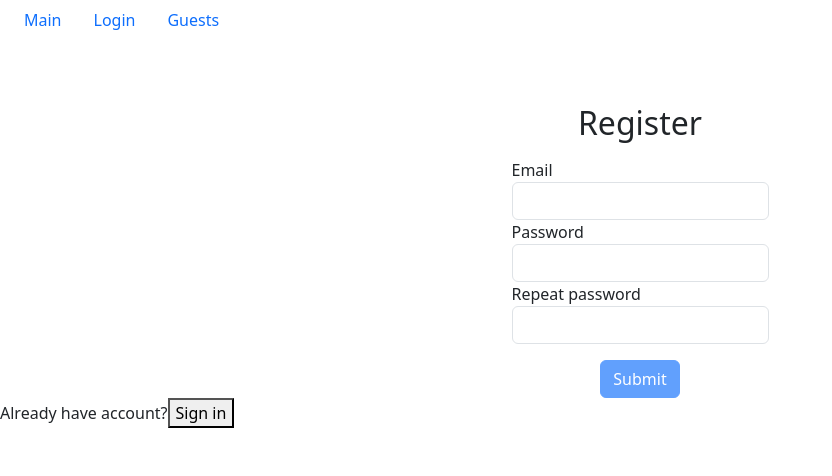
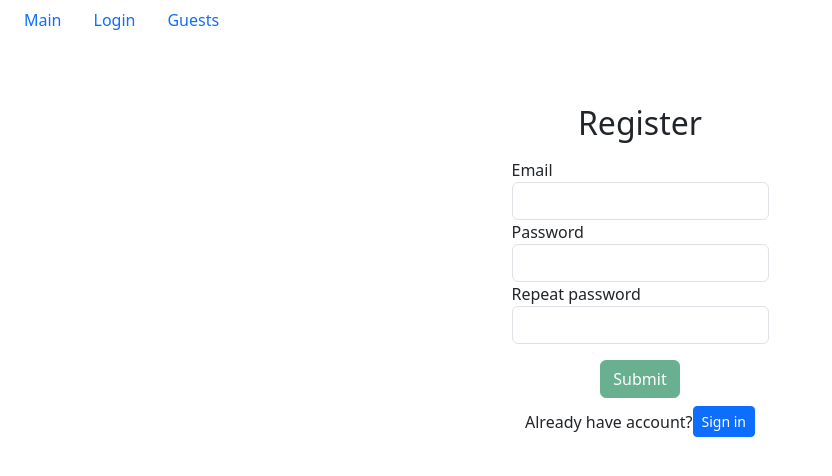
Before and after one commit to ivan-kramarenko/Course-Project, a React (Create React App) app: page /login in a window 1280 px wide. Both pictures are taken after a click on the button "Sign up". Shown: the top 476 px of the page, without its empty margins (0-832 px from the left). Built offline with nearby package versions, Linux system fonts and the light colour scheme.

Commit message:
completed switch with creative style

```diff
--- a/src/App.tsx
+++ b/src/App.tsx
@@ -10,7 +10,7 @@ const App = (): ReactElement => (
   <Routes>
     <Route path="/" element={<Layout />}>
       <Route index element={<MainPage />} />
-      <Route path="login/:type?" element={<AuthPage />} />
+      <Route path="login" element={<AuthPage />} />
       <Route path="guests" element={<GuestsPage />} />
       <Route path="guests/:guestId" element={<GuestPage />} />
     </Route>
--- a/src/components/pages/AuthPage.tsx
+++ b/src/components/pages/AuthPage.tsx
@@ -1,11 +1,9 @@
 import React, { ReactElement, useState } from 'react'
-import { useParams } from 'react-router-dom'
 import LoginForm from '../ui/form/LoginForm'
 import RegisterForm from '../ui/form/RegisterForm'
 
 const AuthPage = (): ReactElement => {
-  const { type } = useParams()
-  const [formType, setFormType] = useState(type === 'register' ? type : 'login')
+  const [formType, setFormType] = useState('login')
   const toggleFormType = (): void => {
     setFormType((prevState) =>
       prevState === 'register' ? 'login' : 'register'
@@ -14,25 +12,33 @@ const AuthPage = (): ReactElement => {
   return (
     <>
       {formType === 'register' ? (
-        <>
+        <div className="d-flex justify-content-center align-items-center flex-column">
           <RegisterForm />
-          <p>
-            Already have account?
-            <button type="button" onClick={toggleFormType}>
+          <div className="d-flex align-items-center mt-2">
+            <span>Already have account?</span>
+            <button
+              className="btn btn-sm btn-primary"
+              type="button"
+              onClick={toggleFormType}
+            >
               Sign in
             </button>
-          </p>
-        </>
+          </div>
+        </div>
       ) : (
-        <>
+        <div className="d-flex justify-content-center align-items-center flex-column">
           <LoginForm />
-          <p>
-            Not have account?
-            <button type="button" onClick={toggleFormType}>
+          <div className="d-flex align-items-center mt-2">
+            <span>Don&apos;t have account?</span>
+            <button
+              className="btn btn-sm btn-primary"
+              type="button"
+              onClick={toggleFormType}
+            >
               Sign up
             </button>
-          </p>
-        </>
+          </div>
+        </div>
       )}
     </>
   )
--- a/src/components/ui/form/LoginForm.tsx
+++ b/src/components/ui/form/LoginForm.tsx
@@ -50,7 +50,7 @@ const LoginForm = (): ReactElement => {
         error={errors.password?.message}
       />
       <input
-        className="btn btn-primary mt-3"
+        className="btn btn-success mt-3"
         type="submit"
         disabled={!isValid}
       />
--- a/src/components/ui/form/RegisterForm.tsx
+++ b/src/components/ui/form/RegisterForm.tsx
@@ -61,7 +61,7 @@ const RegisterForm = (): ReactElement => {
         error={errors.repeatPassword?.message}
       />
       <input
-        className="btn btn-primary mt-3"
+        className="btn btn-success mt-3"
         type="submit"
         disabled={!isValid}
       />
```
